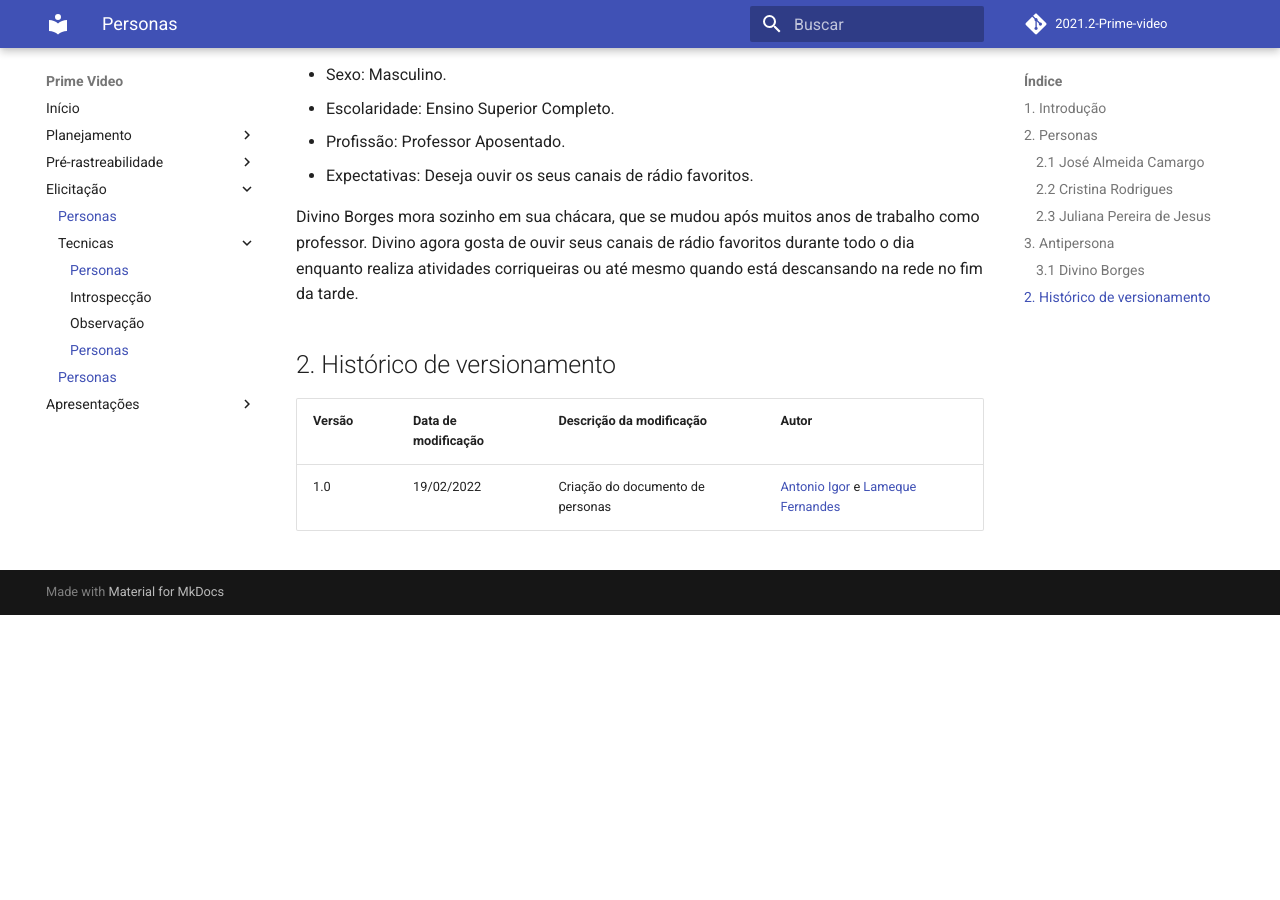
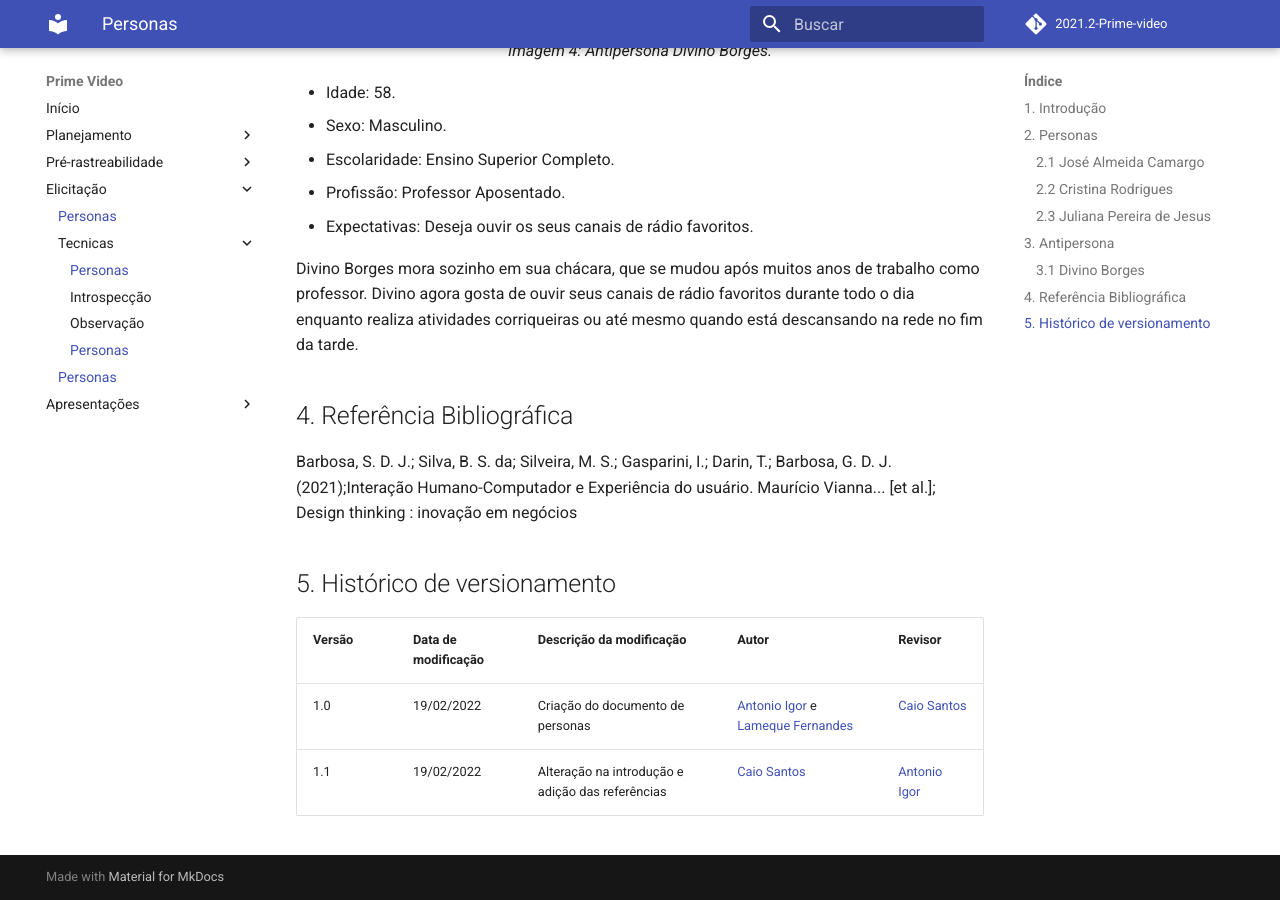
Before and after one commit to Requisitos-de-Software/2021.2-Prime-video, an MkDocs documentation site: the page built from docs/elicitacao/personas.md, in a window 1280 px wide and 900 px high, scrolled down 2672 px. Built offline with MkDocs 1.6.1 and Material for MkDocs 9.7.7, drawn with Linux system fonts in a browser that asks for light colours; comment, search, counter and statistics services are not loaded; before the commit the page ends 3287 px from its top, so only the background shows below that; some of the changed text lies outside the part shown.

Commit message:
Update personas.md

```diff
--- a/docs/elicitacao/personas.md
+++ b/docs/elicitacao/personas.md
@@ -2,7 +2,7 @@
 
 ## 1. Introdução
 
-Personas são personagens fictícios para simular um grupo de usuários reais.
+Personas são personagens fictícios criados para descrever diferentes tipos de usuários dentro do sistema. A criação de personas tem o objetivo de chegar mais perto do usuário final do produto, dando um direcionamento à equipe.
 
 ## 2. Personas
 ### 2.1 José Almeida Camargo
@@ -83,8 +83,16 @@
 Divino Borges mora sozinho em sua chácara, que se mudou após muitos anos de trabalho como professor. Divino agora gosta de ouvir seus canais de rádio favoritos durante todo o dia enquanto realiza atividades corriqueiras ou até mesmo quando está descansando na rede no fim da tarde.
 </div>
 
-## 2. Histórico de versionamento
+## 4. Referência Bibliográfica
 
-|Versão|Data de modificação|Descrição da modificação|Autor|
-|-|-|-|-|
-|1.0|19/02/2022|Criação do documento de personas|[Antonio Igor](https://github.com/antonioigorcarvalho) e [Lameque Fernandes](https://github.com/lamequefernandes)|
+Barbosa, S. D. J.; Silva, B. S. da; Silveira, M. S.; Gasparini, I.; Darin, T.; Barbosa, G. D. J. (2021);Interação Humano-Computador e Experiência do usuário.
+Maurício Vianna... [et al.]; Design thinking : inovação em negócios
+
+
+
+## 5. Histórico de versionamento
+
+|Versão|Data de modificação|Descrição da modificação|Autor|Revisor|
+|-|-|-|-|-|
+|1.0|19/02/2022|Criação do documento de personas|[Antonio Igor](https://github.com/antonioigorcarvalho) e [Lameque Fernandes](https://github.com/lamequefernandes)|[Caio Santos](https://github.com/caiobsantos)|
+|1.1|19/02/2022|Alteração na introdução e adição das referências|[Caio Santos](https://github.com/caiobsantos)|[Antonio Igor](https://github.com/antonioigorcarvalho)|
```
